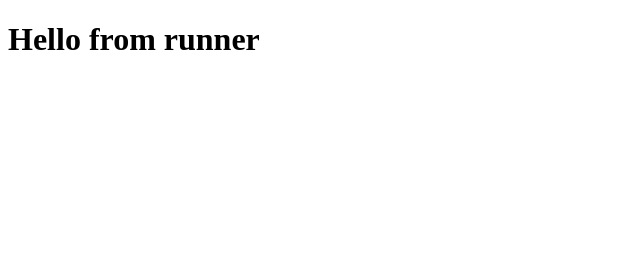
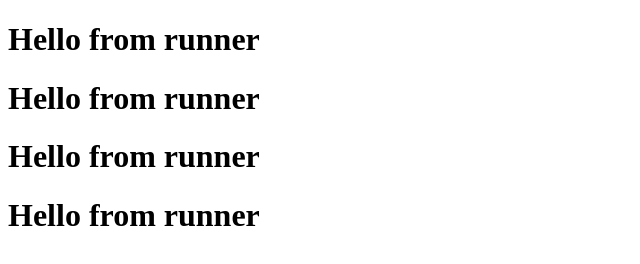
Before and after one commit to TalhaTahir24/Homelab, a plain HTML site: page CV/index.html in a window 1280 px wide. Shown: the whole page, without its empty margins (0-640 px from the left). Drawn offline with Linux system fonts and the light colour scheme.

Commit message:
adding feature

```diff
--- a/CV/index.html
+++ b/CV/index.html
@@ -7,5 +7,8 @@
 </head>
 <body>
     <h1>Hello from runner</h1>
+    <h1>Hello from runner</h1>
+    <h1>Hello from runner</h1>
+    <h1>Hello from runner</h1>
 </body>
 </html>
```
